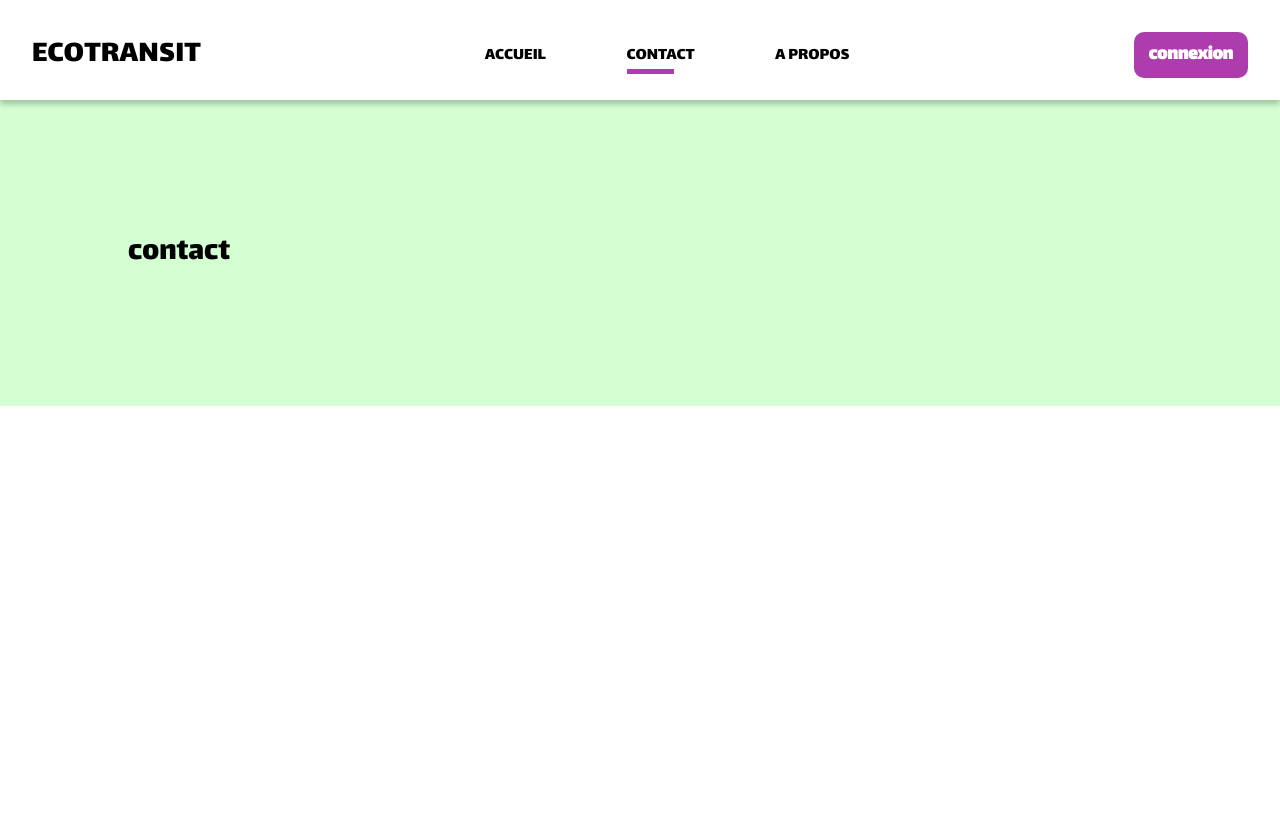
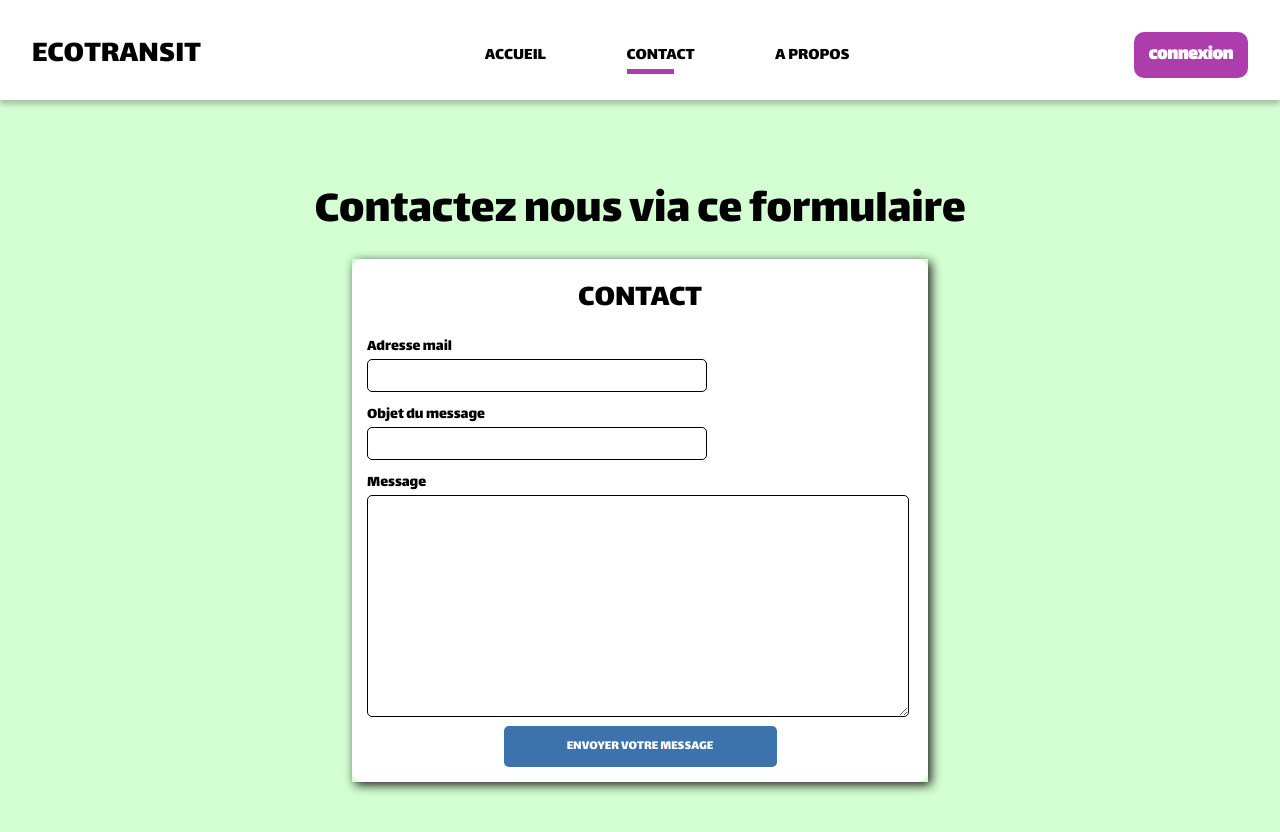
Before and after one commit to ArthurA33/EcoTransit, a React (Vite) app: page /contact in a window 1280 px wide. Shown: the top 832 px of the page. Before the commit the page ends 800 px from the top, so only its background shows below. Built offline with nearby package versions, Linux system fonts and the light colour scheme.

Commit message:
ajout page de contact

```diff
--- a/src/pages/contact.jsx
+++ b/src/pages/contact.jsx
@@ -5,8 +5,31 @@ import './../style/contact.scss'
 const Contact = ()=>{
     return(
         <main>
-               <h1>contact</h1>
-
+            <section>
+                <div>
+                    <h1>Contactez nous via ce formulaire</h1>
+                </div>
+                <div className='parent-form'>
+                    <form action="/contact" method="post">
+                        <h2>Contact</h2>
+                        <div className='parent-content-form'>
+                            <label htmlFor="">Adresse mail</label>
+                            <input type="text" />
+                        </div>
+                        <div className='parent-content-form'>
+                            <label htmlFor="">Objet du message</label>
+                            <input type="text" />
+                        </div>
+                        <div className='parent-content-form'>
+                            <label htmlFor="">Message</label>
+                            <textarea name="" id="" cols="30" rows="10"></textarea>
+                        </div>
+                        <div>
+                            <button className='button-from' type="submit">Envoyer votre message</button>
+                        </div>
+                    </form>
+                </div>
+            </section>
         </main>
     )
 }
--- a/src/style/contact.scss
+++ b/src/style/contact.scss
@@ -1,4 +1,97 @@
 main{
     background-color: rgba(211, 255, 211, 1);
-
+    padding: 5%;
 }
+section {
+    display: grid;
+    justify-items: center;
+}
+label {
+    display: grid;
+}
+h1 {
+    font-size: xxx-large;
+    margin: 10px 0 10px 0;
+}
+h2 {
+    text-align: center;
+    text-transform: uppercase;
+    font-size: xx-large;
+}
+input, textarea {
+    padding: 5px;
+    border-radius: 5px;
+    border: 1px solid black;
+    width: 60%;
+}
+.parent-content-form {
+    margin-top: 10px;
+}
+textarea {
+    max-width: 99%;
+    min-width: 97%;
+}
+.parent-form {
+    width: 50%;
+    box-shadow: 3px 3px 10px #191919;
+}
+form {
+    background-color: white;
+    border-radius: 10px;
+    padding: 15px;
+    box-shadow: none;
+}
+.names {
+    display: flex;
+    justify-content: space-between;
+}
+.button-from {
+    &:hover {
+        background-color: rgb(51, 96, 144);
+    }
+    border: none;
+    background-color: rgb(61, 115, 173);
+    padding: 10px;
+    color: white;
+    text-transform: uppercase;
+    width: 50%;
+    margin: auto;
+    display: flex;
+    justify-content: center;
+    align-items: center;
+    border-radius: 5px;
+    cursor: pointer;
+}
+/*Responsive*/
+// Mobile portrait : De 320px à 480px de largeur.
+// Mobile paysage : De 481px à 767px de largeur.
+@media screen and ((min-width: 320px) and (max-width: 479px)) {
+    h1 {
+        font-size: larger;
+    }
+    .parent-form {
+        width: 100%;
+    }
+    input, textarea {
+        width: 80%;
+    }
+    .button-from {
+        width: 80%;
+    }
+}
+@media screen and ((min-width: 480px) and (max-width: 768px)) {
+    .parent-form {
+        width: 100%;
+    }
+    input, textarea {
+        width: 80%;
+    }
+  }
+@media screen and (min-width: 769px) and (max-width: 1024px) {
+    .parent-form {
+        width: 100%;
+    }
+    input, textarea {
+        width: 80%;
+    }
+  }
```
